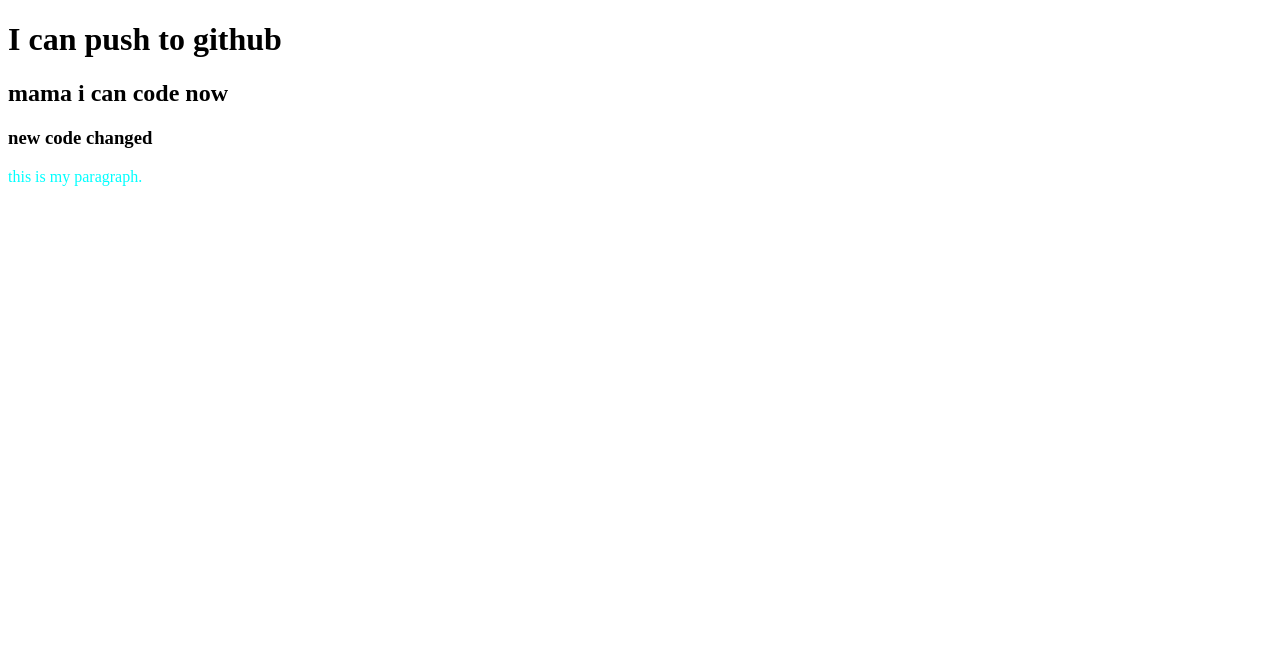
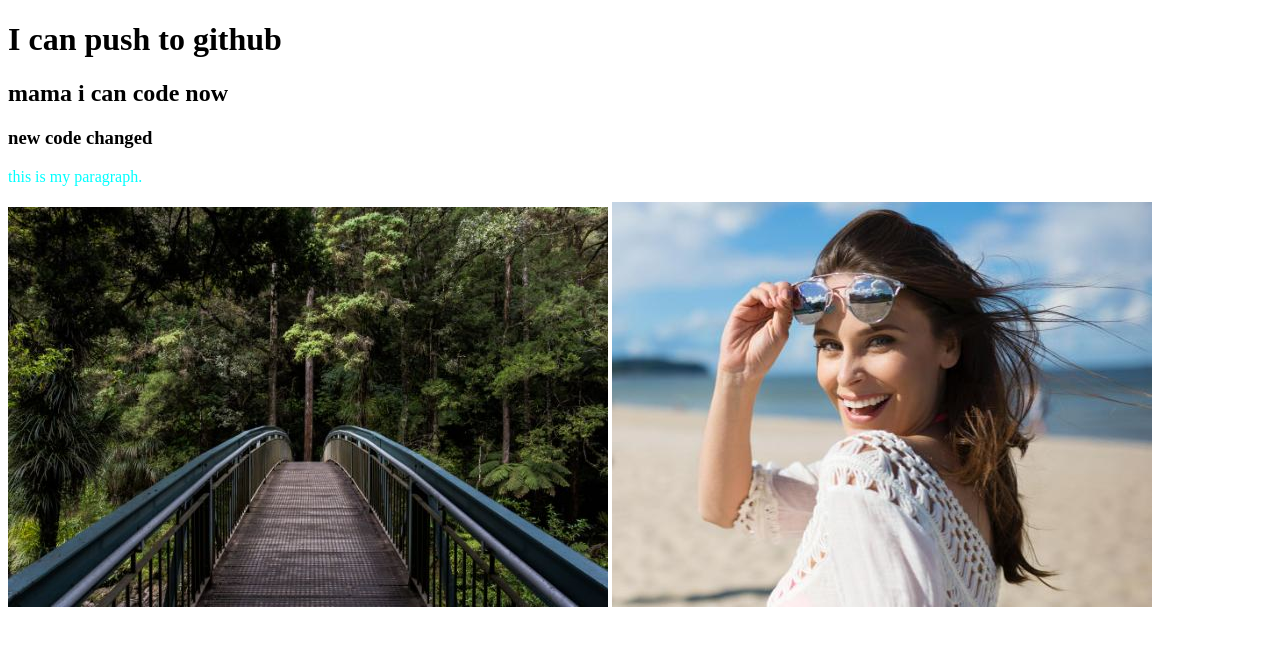
Before and after one commit to rajibpradhan/my-second-repo, a plain HTML site: page index.html in a window 1280 px wide. Drawn offline with Linux system fonts and the light colour scheme.

Commit message:
image added

```diff
--- a/index.html
+++ b/index.html
@@ -12,5 +12,7 @@
     <h2>mama i can code now</h2>
     <h3>new code changed</h3>
     <p>this is my paragraph.</p>
+    <img src="img_forest.jpg" alt="">
+    <img src="original.jpeg" alt="">
 </body>
 </html>
```
Also changed, not shown: img_forest.jpg (added), original.jpeg (added).
